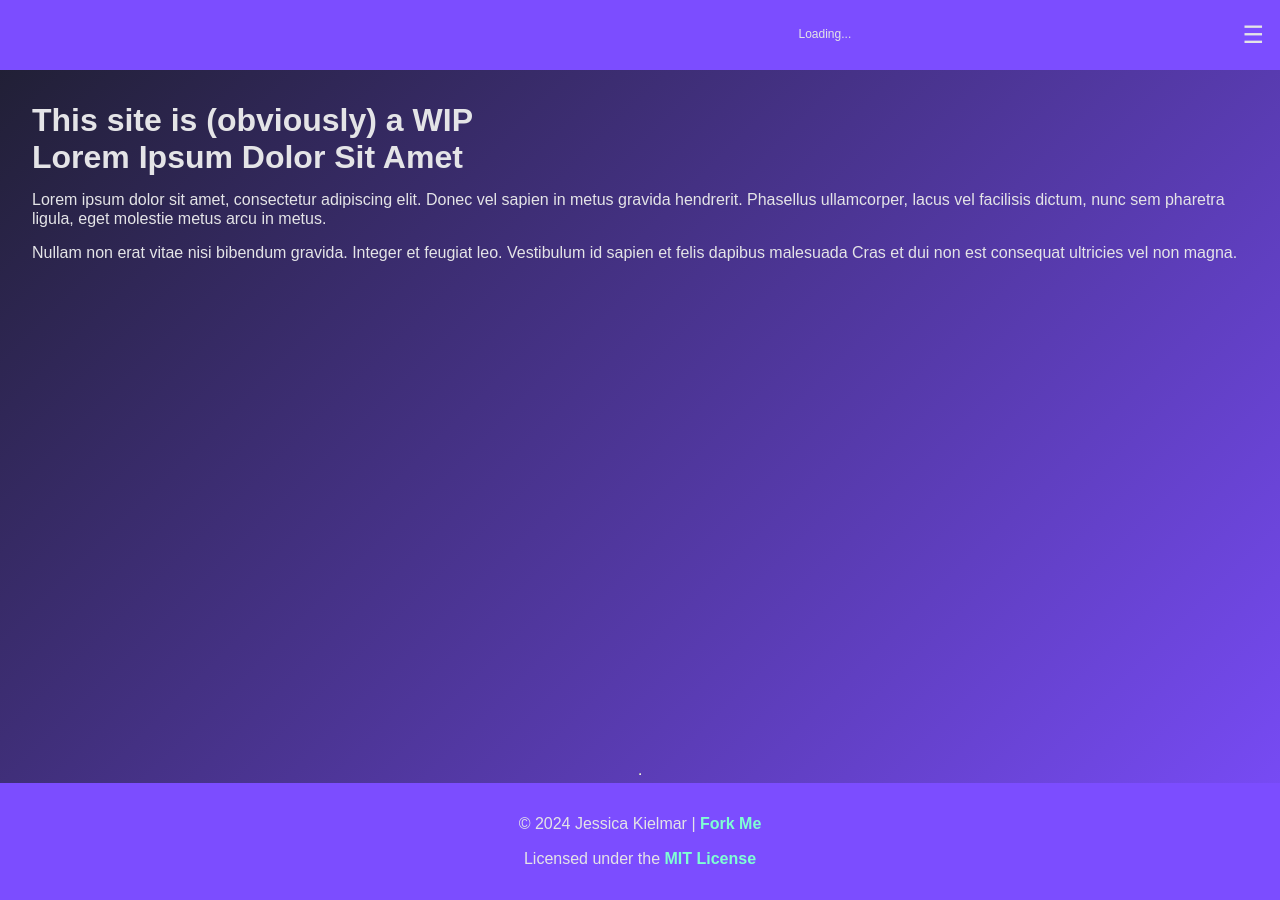
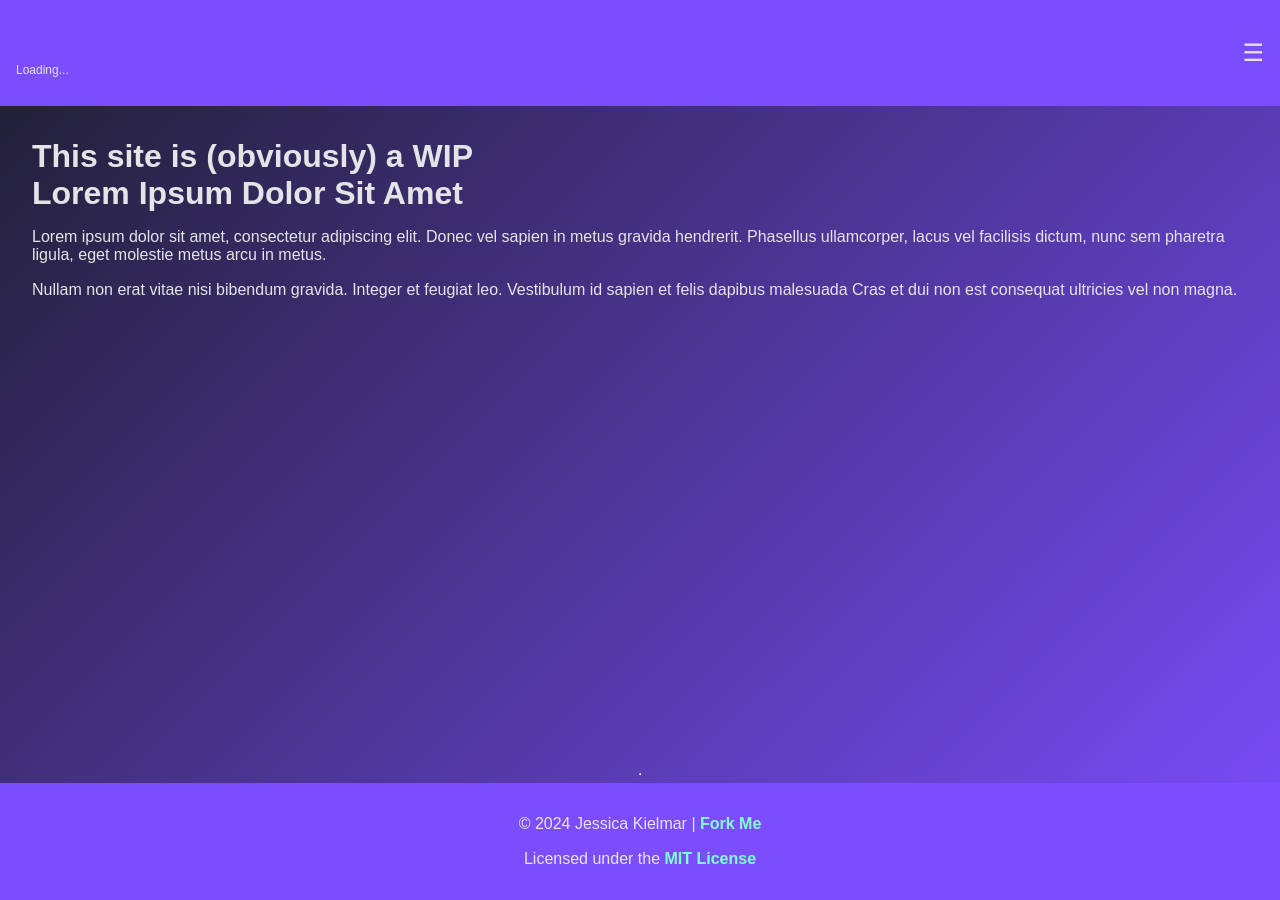
Before and after one commit to kielmarj/kielmarj.github.io, a Jekyll site: the page built from docs/index.html, in a window 1280 px wide. Built offline with Jekyll 4.4.1, drawn with Linux system fonts in a browser that asks for light colours.

Commit message:
Update default.html

```diff
--- a/docs/_layouts/default.html
+++ b/docs/_layouts/default.html
@@ -10,9 +10,11 @@
 <body>
   <header>
     <div class="header-container">
-      <p style="text-size: 18px;"><a href="kielmarj.github.io">{{ base.url }}</a></p><br>
-      <p id="joke" style="font-size: 12px;">Loading...</p>
-      <nav>
+      <div style="align: left;">
+        <p style="font-size: 18px;"><a href="kielmarj.github.io">{{ base.url }}</a></p><br>
+        <p id="joke" style="font-size: 12px;">Loading...</p>
+      </div>
+        <nav>
         <ul class="dropdown">
           <li class="dropdown-item">
             <span class="hamburger-icon">&#9776;</span>
```
